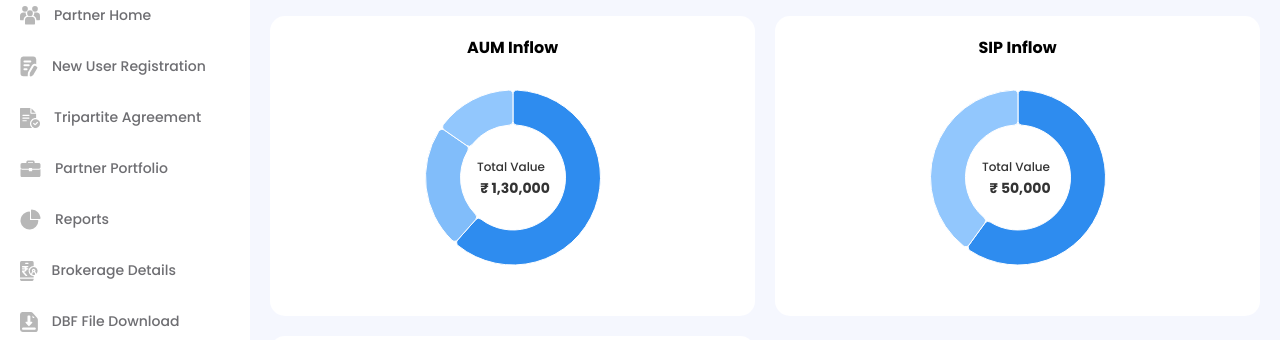
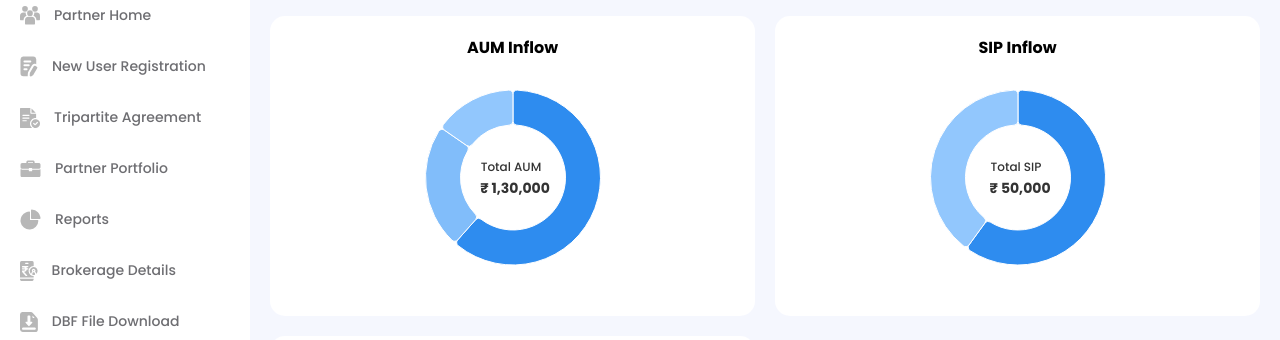
Before and after one commit to mithreshvar/b2b, a Next.js app: page /partner in a window 1280 px wide. Shown: the part 141-481 px from the top of the page. Built offline with nearby package versions, Linux system fonts and the light colour scheme.

Commit message:
totalNames od charts updated

```diff
--- a/src/app/components/partner/Dashboard/DoughnutChart.js
+++ b/src/app/components/partner/Dashboard/DoughnutChart.js
@@ -41,15 +41,23 @@ function DoughnutChart({ data, totalName }) {
 
   // Set the title conditionally
   const chartTitle =
-    sortedData.length === 0
-      ? `<div style="text-align: center; font-family: 'Poppins';">
+    sortedData.length === 0 ?
+        `<div style="text-align: center; font-family: 'Poppins';">
             <div style="font-size: 12px; font-weight: 500; margin-bottom: 20px;">No Records </div>
         </div>`
-      : `<div style="text-align: center; font-family: 'Poppins';">
+      :
+    totalName.length >= 10 ?
+        `<div style="text-align: center; font-family: 'Poppins'; width: 50px; ">
             <div style="font-size: 12px; font-weight: 500; margin-bottom: 20px;">${totalName}</div>
-            <br>
+            <br/>
             <div style="font-size: 14px; font-weight: bold;">&#8377; ${totalValue.toLocaleString("en-In")}</div>
-        </div>`;
+        </div>`
+        :
+        `<div style="text-align: center; font-family: 'Poppins'; width: 50px; ">
+            <div style="font-size: 12px; font-weight: 500; margin-bottom: 20px;">${totalName}</div>
+            <div style="font-size: 14px; font-weight: bold;">&#8377; ${totalValue.toLocaleString("en-In")}</div>
+        </div>`
+        ;
 
   const [options, setOptions] = useState({
     chart: {
@@ -59,6 +67,8 @@ function DoughnutChart({ data, totalName }) {
     },
     title: {
       text: chartTitle,
+      x: 75,
+      width: 150,
       verticalAlign: "middle",
       y: 15,
       floating: true,
--- a/src/app/components/partner/Dashboard/index.js
+++ b/src/app/components/partner/Dashboard/index.js
@@ -17,7 +17,7 @@ function Dashboard() {
                         <div className="bg-white w-[calc((100%-20px)/2)] h-[300px] rounded-[15px] p-[20px] flex flex-col gap-[10px] items-center font-bold">
                             <p>AUM Inflow</p>
                             <DoughnutChart
-                                totalName="Total Value"
+                                totalName="Total AUM"
                                 data = {
                                     [
                                         { name: "name1", value: 20000 },
@@ -30,7 +30,7 @@ function Dashboard() {
                         <div className="bg-white w-[calc((100%-20px)/2)] h-[300px] rounded-[15px] p-[20px] flex flex-col gap-[10px] items-center font-bold">
                             <p>SIP Inflow</p>
                             <DoughnutChart
-                                totalName="Total Value"
+                                totalName="Total SIP"
                                 data = {
                                     [
                                         { name: "name1", value: 20000 },
@@ -51,7 +51,7 @@ function Dashboard() {
                         <div className="bg-white w-[calc((100%-40px)/3)] h-[300px] rounded-[15px] p-[20px] flex flex-col gap-[10px] items-center font-bold">
                             <p>AUM Inflow</p>
                             <DoughnutChart
-                                totalName="Total Value"
+                                totalName="Total Asset Inflow"
                                 data = {
                                     [
                                         { name: "name1", value: 20000 },
@@ -64,14 +64,13 @@ function Dashboard() {
                         <div className="bg-white w-[calc((100%-40px)/3)] h-[300px] rounded-[15px] p-[20px] flex flex-col gap-[10px] items-center font-bold">
                             <p>Redemption</p>
                             <DoughnutChart
-                                totalName="Total Value"
                                 data = {[]}
                             />
                         </div>
                         <div className="bg-white w-[calc((100%-40px)/3)] h-[300px] rounded-[15px] p-[20px] flex flex-col gap-[10px] items-center font-bold">
                             <p>SIP Inflow</p>
                             <DoughnutChart
-                                totalName="Total Value"
+                                totalName="Total SIP Inflow"
                                 data = {
                                     [
                                         { name: "name1", value: 80000 },
```
